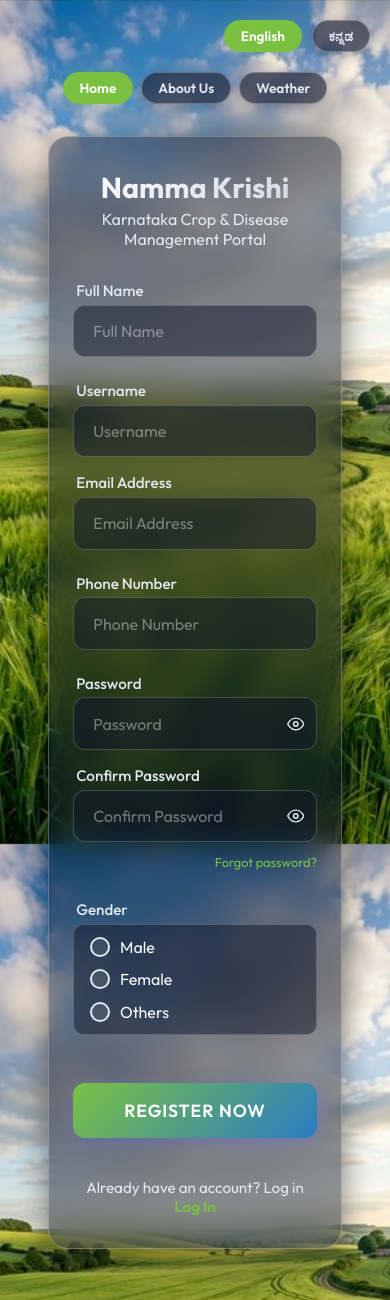
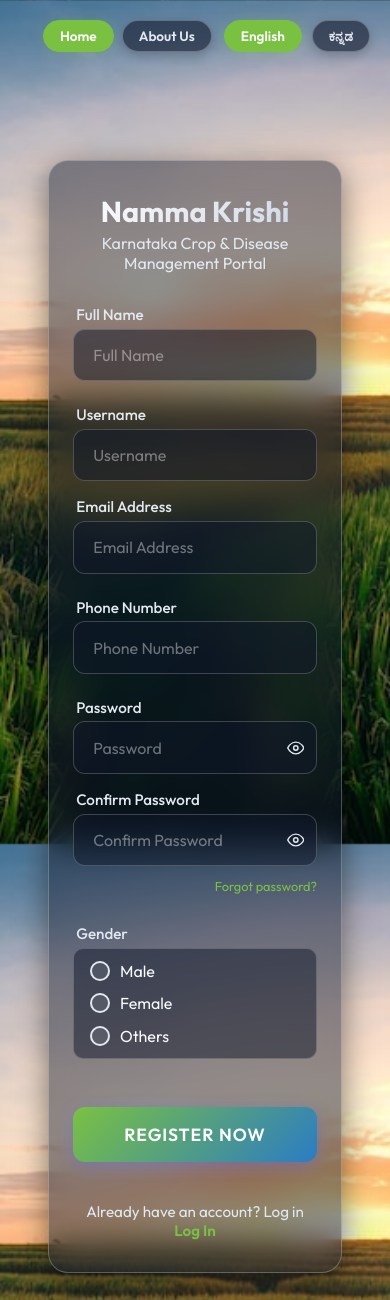
Before and after one commit to Hitesh2006403/NamaKrushi, a Django app: page / in a window 390 px wide. Shown: the top 1300 px of the page. Run offline with Django 5.2, Linux system fonts and the light colour scheme.

Commit message:
Updated file

```diff
--- a/static/index.css
+++ b/static/index.css
@@ -50,14 +50,34 @@
     transform: translateY(-2px);
 }
 
-.page-nav {
+.top-controls {
     position: fixed;
     top: 20px;
-    left: 50%;
-    transform: translateX(-50%);
+    right: 20px;
+    display: flex;
+    align-items: center;
+    justify-content: flex-end;
+    gap: 12px;
+    z-index: 2000;
+    max-width: calc(100% - 40px);
+}
+
+body.with-page-nav .lang-switcher {
+    position: static;
+    top: auto;
+    right: auto;
+}
+
+.page-nav {
     display: flex;
     gap: 10px;
-    z-index: 2000;
+}
+
+body.with-page-nav .page-nav {
+    position: static;
+    top: auto;
+    left: auto;
+    transform: none;
 }
 
 .page-nav-link,
@@ -102,7 +122,7 @@
 
 body {
     background-color: var(--bg-color);
-    background-image: url('background.png');
+    background-image: url('Background 2.jpeg');
     background-size: cover;
     background-position: center;
     background-repeat: no-repeat;
@@ -454,13 +474,17 @@ body {
 
 @media (max-width: 760px) {
     body.with-page-nav {
-        padding-top: 6.5rem;
+        padding-top: 8rem;
     }
 
-    .page-nav {
-        top: 72px;
-        width: calc(100% - 2rem);
-        justify-content: center;
+    .top-controls {
+        left: 20px;
+        right: 20px;
+        justify-content: flex-end;
+        row-gap: 0.5rem;
+    }
+
+    body.with-page-nav .page-nav {
         flex-wrap: wrap;
         gap: 0.5rem;
     }
--- a/template/index.html
+++ b/template/index.html
@@ -4,19 +4,20 @@
     <meta charset="UTF-8">
     <meta name="viewport" content="width=device-width, initial-scale=1.0, maximum-scale=1.0, user-scalable=no">
     <title>Namma Krishi Portal</title>
-    <link rel="stylesheet" href="static/index.css?v=3">
+    <link rel="stylesheet" href="static/index.css?v=5">
     <link href="https://fonts.googleapis.com/css2?family=Outfit:wght@300;400;500;600;700&display=swap" rel="stylesheet">
 </head>
 <body class="with-page-nav">
-    <div class="lang-switcher">
-        <button class="lang-btn" onclick="setLanguage('en')">English</button>
-        <button class="lang-btn" onclick="setLanguage('kn')">ಕನ್ನಡ</button>
+    <div class="top-controls">
+        <nav class="page-nav" aria-label="Primary navigation">
+            <a href="index.html" class="page-nav-link active" data-i18n="common:home">Home</a>
+            <a href="about.html" class="page-nav-link" data-i18n="common:about">About Us</a>
+        </nav>
+        <div class="lang-switcher">
+            <button class="lang-btn" onclick="setLanguage('en')">English</button>
+            <button class="lang-btn" onclick="setLanguage('kn')">ಕನ್ನಡ</button>
+        </div>
     </div>
-    <nav class="page-nav" aria-label="Primary navigation">
-        <a href="index.html" class="page-nav-link active" data-i18n="common:home">Home</a>
-        <a href="about.html" class="page-nav-link" data-i18n="common:about">About Us</a>
-        <a href="weather.html" class="page-nav-link" data-i18n="common:weather">Weather</a>
-    </nav>
 
     <div class="container">
 
```
Also changed, not shown: template/about.html (+0 -12 lines), template/weather.html (+0 -13 lines), static/Background 2.jpeg (added), static/background.png (deleted).
